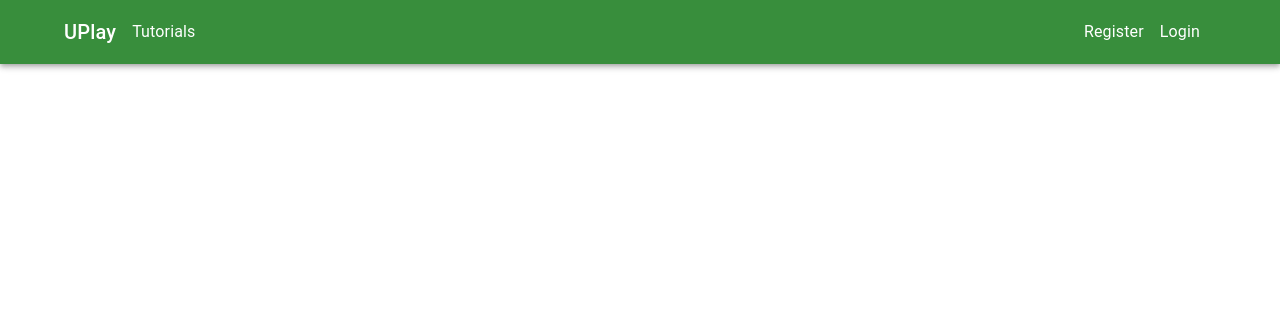
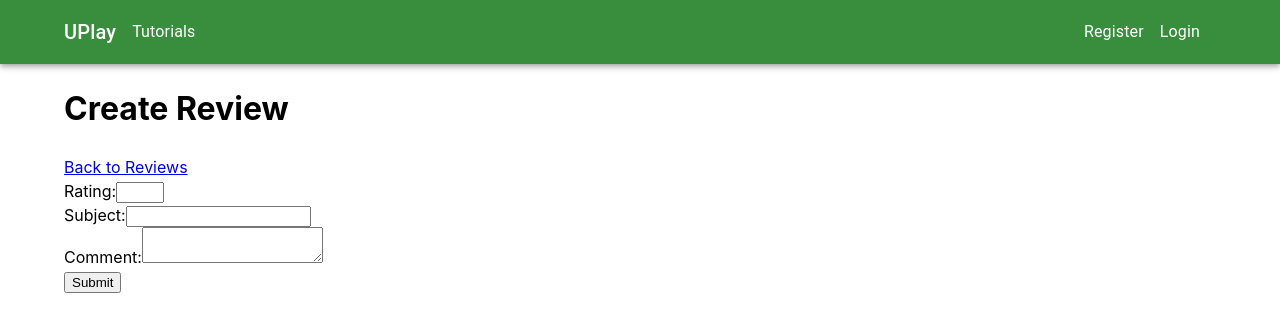
Before and after one commit to gyasca/EDPProjectGrp2FE, a React (Vite) app: page /createreview in a window 1280 px wide. Shown: the top 332 px of the page. Built offline with nearby package versions, Linux system fonts and the light colour scheme.

Commit message:
basic review main and create

```diff
--- a/src/App.jsx
+++ b/src/App.jsx
@@ -12,6 +12,9 @@ import Register from './pages/Register';
 import Login from './pages/Login';
 import http from './http';
 import UserContext from './contexts/UserContext';
+
+import ReviewsPage from './pages/ReviewsPage';
+import CreateReviewPage from './pages/CreateReviewPage';
 
 function App() {
   const [user, setUser] = useState(null);
@@ -69,6 +72,10 @@ function App() {
               <Route path={"/register"} element={<Register />} />
               <Route path={"/login"} element={<Login />} />
               <Route path={"/form"} element={<MyForm />} />
+
+              <Route path={"/reviews"} element={<ReviewsPage />} />
+              <Route path={"/createreview"} element={<CreateReviewPage />} />
+
             </Routes>
           </Container>
         </ThemeProvider>
--- /dev/null
+++ b/src/pages/CreateReview.jsx
@@ -0,0 +1,76 @@
+// src/components/CreateReviewForm.jsx
+import React from 'react';
+import { useFormik } from 'formik';
+import * as Yup from 'yup';
+
+const CreateReview = ({ onSubmit }) => {
+  const formik = useFormik({
+    initialValues: {
+      rating: '',
+      subject: '',
+      comment: '',
+    },
+    validationSchema: Yup.object({
+      rating: Yup.number().required('Rating is required').min(1, 'Rating must be at least 1').max(5, 'Rating must be at most 5'),
+      subject: Yup.string().required('Subject is required'),
+      comment: Yup.string().required('Comment is required'),
+    }),
+    onSubmit: values => {
+      onSubmit(values);
+    },
+  });
+
+  return (
+    <form onSubmit={formik.handleSubmit}>
+      <div>
+        <label htmlFor="rating">Rating:</label>
+        <input
+          type="number"
+          id="rating"
+          name="rating"
+          min="1"
+          max="5"
+          onChange={formik.handleChange}
+          onBlur={formik.handleBlur}
+          value={formik.values.rating}
+        />
+        {formik.touched.rating && formik.errors.rating ? (
+          <div>{formik.errors.rating}</div>
+        ) : null}
+      </div>
+
+      <div>
+        <label htmlFor="subject">Subject:</label>
+        <input
+          type="text"
+          id="subject"
+          name="subject"
+          onChange={formik.handleChange}
+          onBlur={formik.handleBlur}
+          value={formik.values.subject}
+        />
+        {formik.touched.subject && formik.errors.subject ? (
+          <div>{formik.errors.subject}</div>
+        ) : null}
+      </div>
+
+      <div>
+        <label htmlFor="comment">Comment:</label>
+        <textarea
+          id="comment"
+          name="comment"
+          onChange={formik.handleChange}
+          onBlur={formik.handleBlur}
+          value={formik.values.comment}
+        />
+        {formik.touched.comment && formik.errors.comment ? (
+          <div>{formik.errors.comment}</div>
+        ) : null}
+      </div>
+
+      <button type="submit">Submit</button>
+    </form>
+  );
+};
+
+export default CreateReview;
--- /dev/null
+++ b/src/pages/CreateReviewPage.jsx
@@ -0,0 +1,20 @@
+// src/pages/CreateReviewPage.jsx
+import React from 'react';
+import { Link } from 'react-router-dom';
+import CreateReview from './CreateReview';
+
+const CreateReviewPage = () => {
+  return (
+    <div>
+      <h1>Create Review</h1>
+
+      {/* Link back to the Reviews page */}
+      <Link to="/reviews">Back to Reviews</Link>
+
+      {/* Form for Creating a Review */}
+      <CreateReview onSubmit={values => console.log('Submitting review:', values)} />
+    </div>
+  );
+};
+
+export default CreateReviewPage;
--- /dev/null
+++ b/src/pages/ReviewsPage.jsx
@@ -0,0 +1,38 @@
+// src/pages/ReviewsPage.jsx
+import React, { useEffect, useState } from 'react';
+import { DataGrid } from '@mui/x-data-grid';
+import axios from 'axios';
+import { Container } from '@mui/material';
+import { Link } from 'react-router-dom';
+
+const ReviewsPage = () => {
+    const [reviews, setReviews] = useState([]);
+
+    useEffect(() => {
+        // Fetch reviews from your ASP.NET MVC API
+        axios.get('https://localhost:7261/Reviews')
+            .then(response => setReviews(response.data))
+            .catch(error => console.error('Error fetching reviews:', error));
+    }, []);
+
+    const columns = [
+        { field: 'id', headerName: 'ID', width: 70 },
+        { field: 'userName', headerName: 'User Name', width: 150 },
+        { field: 'comment', headerName: 'Comment', flex: 1 },
+    ];
+
+    return (
+        <Container>
+            <div><h1>Reviews for Activity</h1></div>
+
+            <Link to="/createreview">Create Review</Link>
+
+            <div style={{ height: 400, width: '100%' }}>
+                <DataGrid rows={reviews} columns={columns} pageSize={5} />
+            </div>
+        </Container>
+
+    );
+};
+
+export default ReviewsPage;
```
Also changed, not shown: package.json (+4 -3 lines), 1 other file (tests, documents, lock files or other folders).
